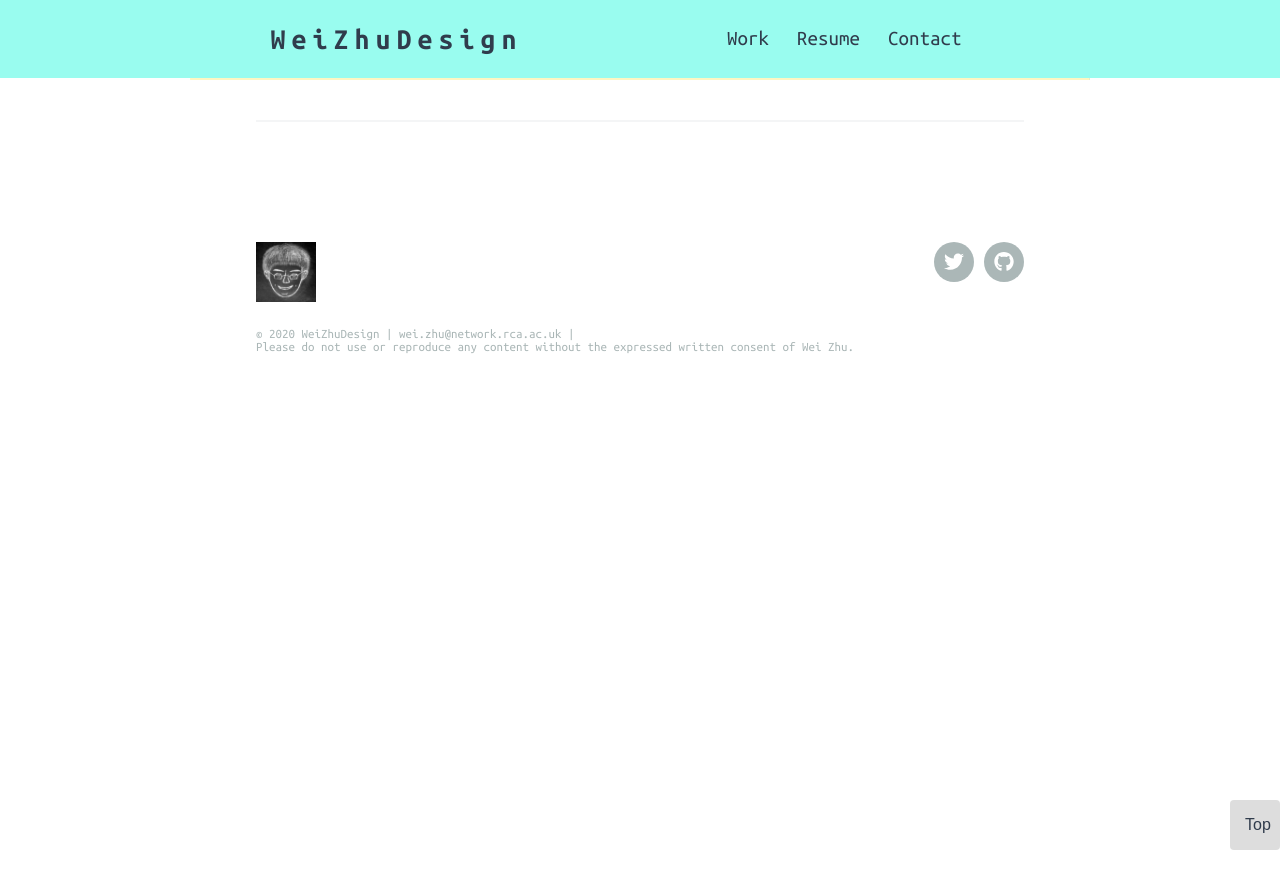
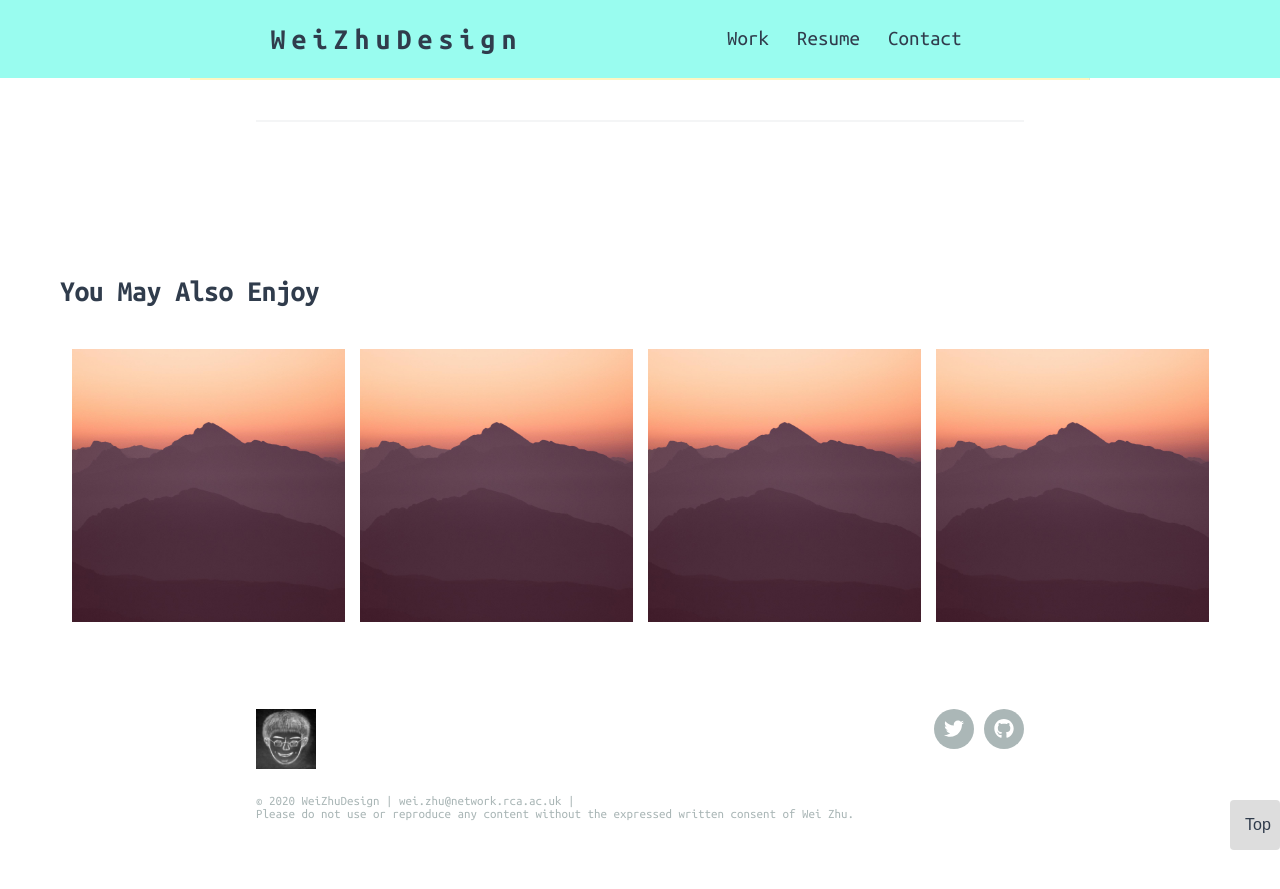
Before and after one commit to weizhudesign/duetsite, a Jekyll site: the page built from _projects/2020-05-28-ca.md, in a window 1280 px wide and 900 px high, scrolled down 1918 px. Shown: the top 889 px of the window. Built offline with Jekyll 4.4.1, drawn with Linux system fonts in a browser that asks for light colours; nearby versions of some CDN libraries.

Commit message:
Update project.html

```diff
--- a/_layouts/project.html
+++ b/_layouts/project.html
@@ -13,3 +13,31 @@ layout: default
 	{{ page.content }}
 
 </section>
+
+<section class="page__related">
+
+    <h3 class="page__related-title">You May Also Enjoy</h3>
+
+    <div class="content-wrap portfolio-wrap">
+      {% for post in site.posts reversed limit:4 %}
+      <div class="portfolio-item">
+
+        <a class="portfolio-item__link" href="{{ post.url | relative_url }}">
+
+          <div class="portfolio-item__image">
+            <img src="{{ post.featured_image | relative_url }}" alt="{{ post.title }}">
+          </div>
+
+          <div class="portfolio-item__content">
+            <div class="portfolio-item__info">
+              <h2 class="portfolio-item__title">
+                {{ post.title }}
+              </h2>
+            </div>
+          </div>
+        </a>
+      </div>
+      {% endfor %}
+    </div>
+</section>
+<button onclick="topFunction()" id="top" title="Go to top">Top</button>
```
